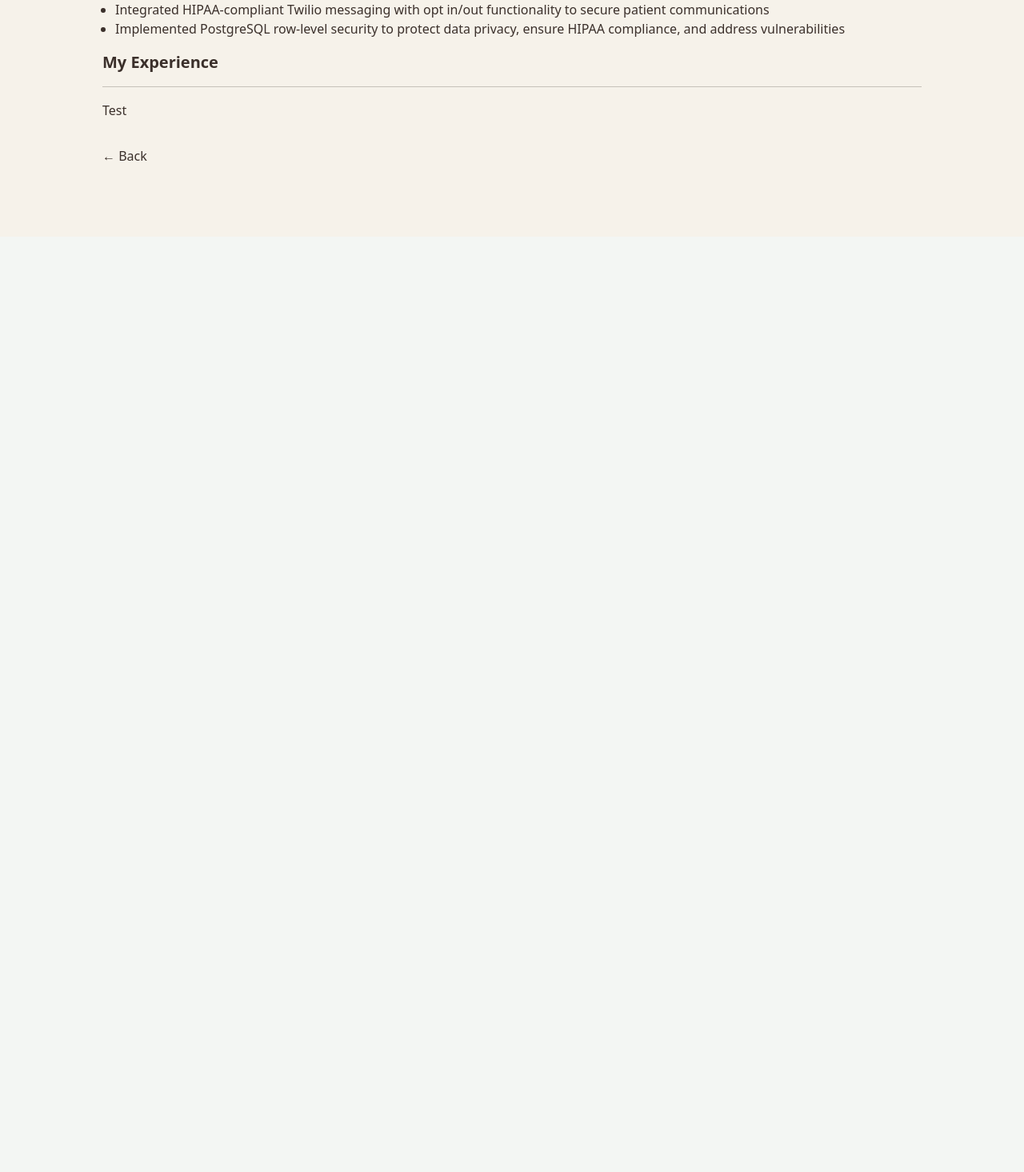
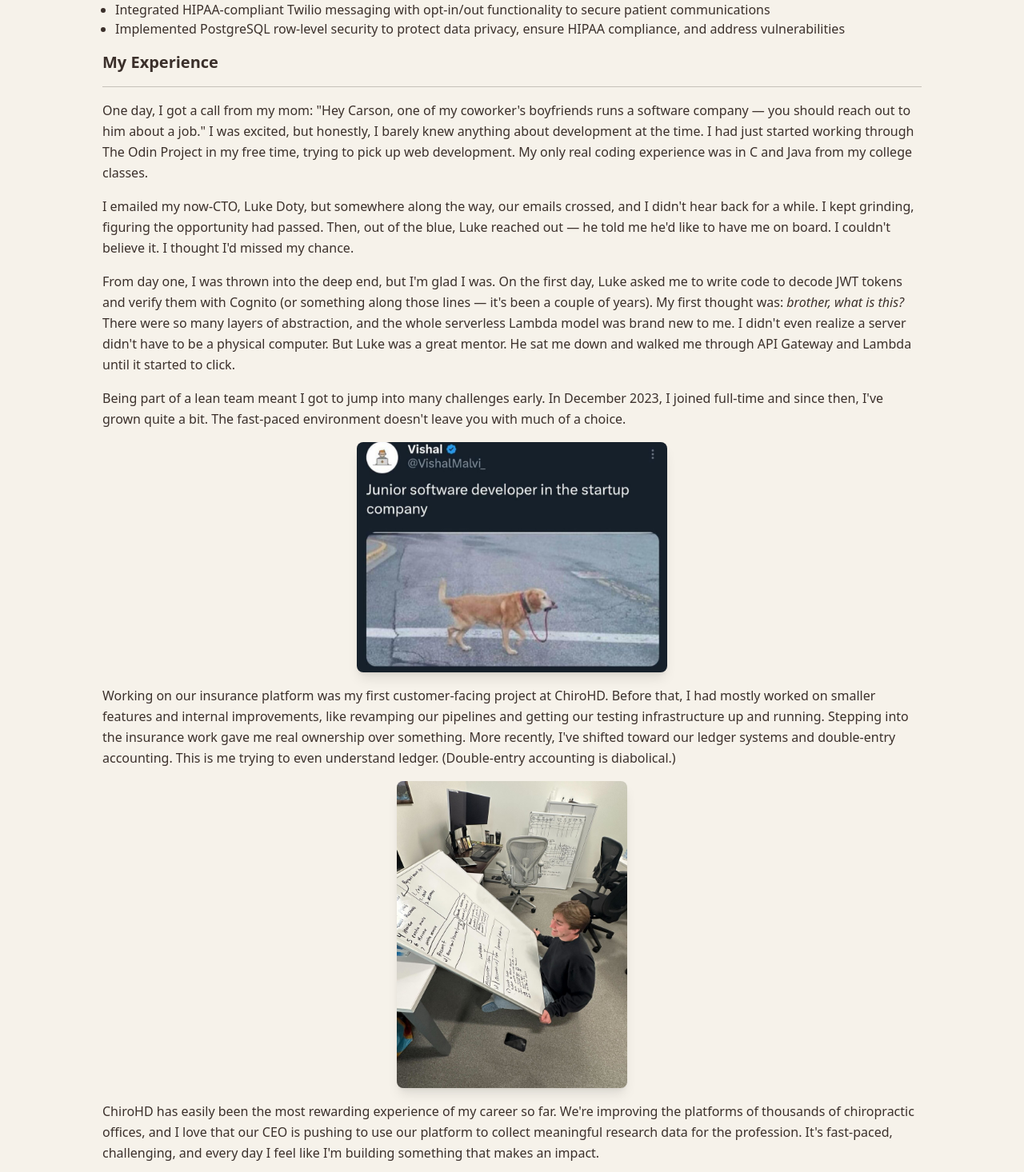
Before and after one commit to c-tollison/carson-dev, a React (Vite) app: page /work/chirohd in a window 1280 px wide. Shown: the part 504-1970 px from the top of the page at 80% size. Before the commit the page ends 800 px from the top, so only its background shows below. Built offline with nearby package versions, Linux system fonts and the light colour scheme.

Commit message:
chd done

```diff
--- a/src/routes/works/chirohd.tsx
+++ b/src/routes/works/chirohd.tsx
@@ -6,14 +6,14 @@ export default function ChiroHD() {
          1,000+ chiropractic offices`,
         `Developed a double-entry accounting system at the line-item level, providing detailed
          financial insights for enhanced practice management`,
-        `Managed fully serverless AWS architecture serving millions of daily customer interactions,
+        `Managed fully serverless AWS architecture serving millions of daily customer requests,
          leveraging API Gateway, Lambda, S3, and RDS to ensure scalability and resilience`,
         `Built an internal application with AWS (RDS, Lambda, ALB), React, and GitHub Actions to
-         automate environment management and streamline deployments`,
-        `Integrated HIPAA-compliant Twilio messaging with opt in/out functionality to secure patient
+         automate environment management and streamline deployments.`,
+        `Integrated HIPAA-compliant Twilio messaging with opt-in/out functionality to secure patient
          communications`,
-        ` Implemented PostgreSQL row-level security to protect data privacy, ensure HIPAA compliance,
-          and address vulnerabilities`,
+        `Implemented PostgreSQL row-level security to protect data privacy, ensure HIPAA compliance,
+         and address vulnerabilities`,
     ];
 
     return (
@@ -21,11 +21,68 @@ export default function ChiroHD() {
             company={'ChiroHD'}
             title={'Software Engineer'}
             dates={'Nov 2021 - Present'}
-            location={'Remote/Greenville,SC'}
+            location={'Remote/Greenville, SC'}
             imageUrl={'./../chirohd_logo.png'}
             points={points}
         >
-            <p>Test</p>
+            <p>
+                One day, I got a call from my mom: "Hey Carson, one of my coworker's boyfriends runs a software company
+                — you should reach out to him about a job." I was excited, but honestly, I barely knew anything about
+                development at the time. I had just started working through The Odin Project in my free time, trying to
+                pick up web development. My only real coding experience was in C and Java from my college classes.
+            </p>
+
+            <p>
+                I emailed my now-CTO, Luke Doty, but somewhere along the way, our emails crossed, and I didn't hear back
+                for a while. I kept grinding, figuring the opportunity had passed. Then, out of the blue, Luke reached
+                out — he told me he'd like to have me on board. I couldn't believe it. I thought I'd missed my chance.
+            </p>
+
+            <p>
+                From day one, I was thrown into the deep end, but I'm glad I was. On the first day, Luke asked me to
+                write code to decode JWT tokens and verify them with Cognito (or something along those lines — it's been
+                a couple of years). My first thought was: <em>brother, what is this?</em> There were so many layers of
+                abstraction, and the whole serverless Lambda model was brand new to me. I didn't even realize a server
+                didn't have to be a physical computer. But Luke was a great mentor. He sat me down and walked me through
+                API Gateway and Lambda until it started to click.
+            </p>
+
+            <p>
+                Being part of a lean team meant I got to jump into many challenges early. In December 2023, I joined
+                full-time and since then, I've grown quite a bit. The fast-paced environment doesn't leave you with much
+                of a choice.
+            </p>
+
+            <div className='w-full flex justify-center items-center flex-shrink-0'>
+                <img
+                    src='./../junior.jpeg'
+                    alt='Dog walking himself on leash'
+                    className='h-72 object-contain rounded-lg shadow-lg'
+                />
+            </div>
+
+            <p>
+                Working on our insurance platform was my first customer-facing project at ChiroHD. Before that, I had
+                mostly worked on smaller features and internal improvements, like revamping our pipelines and getting
+                our testing infrastructure up and running. Stepping into the insurance work gave me real ownership over
+                something. More recently, I've shifted toward our ledger systems and double-entry accounting. This is me
+                trying to even understand ledger. (Double-entry accounting is diabolical.)
+            </p>
+
+            <div className='w-full flex justify-center items-center flex-shrink-0'>
+                <img
+                    src='./../whiteboard.jpeg'
+                    alt='My giant whiteboard filled with architecture diagrams'
+                    className='w-72 object-contain rounded-lg shadow-lg'
+                />
+            </div>
+
+            <p>
+                ChiroHD has easily been the most rewarding experience of my career so far. We're improving the platforms
+                of thousands of chiropractic offices, and I love that our CEO is pushing to use our platform to collect
+                meaningful research data for the profession. It's fast-paced, challenging, and every day I feel like I'm
+                building something that makes an impact.
+            </p>
         </WorkPage>
     );
 }
```
Also changed, not shown: public/junior.jpeg (added), public/whiteboard.jpeg (added).
